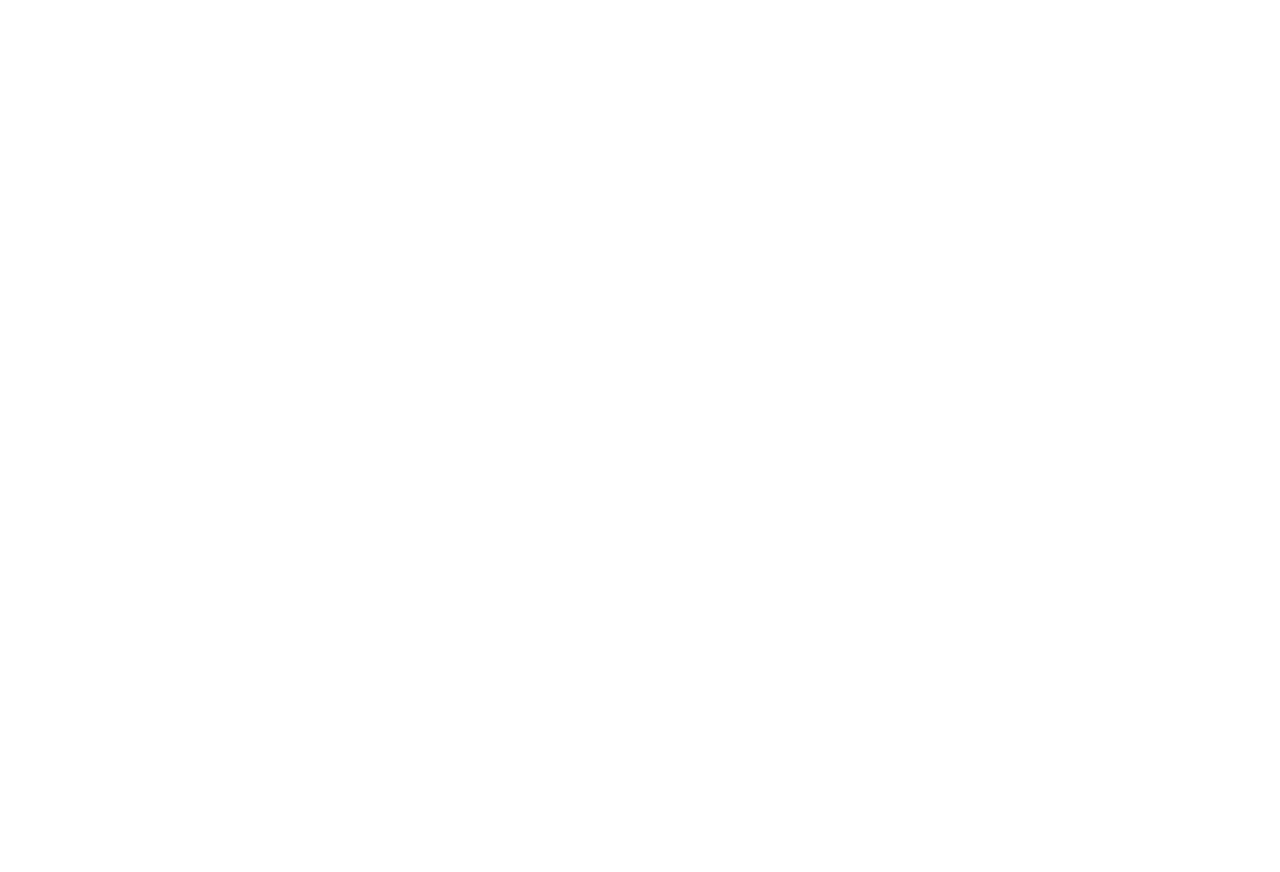
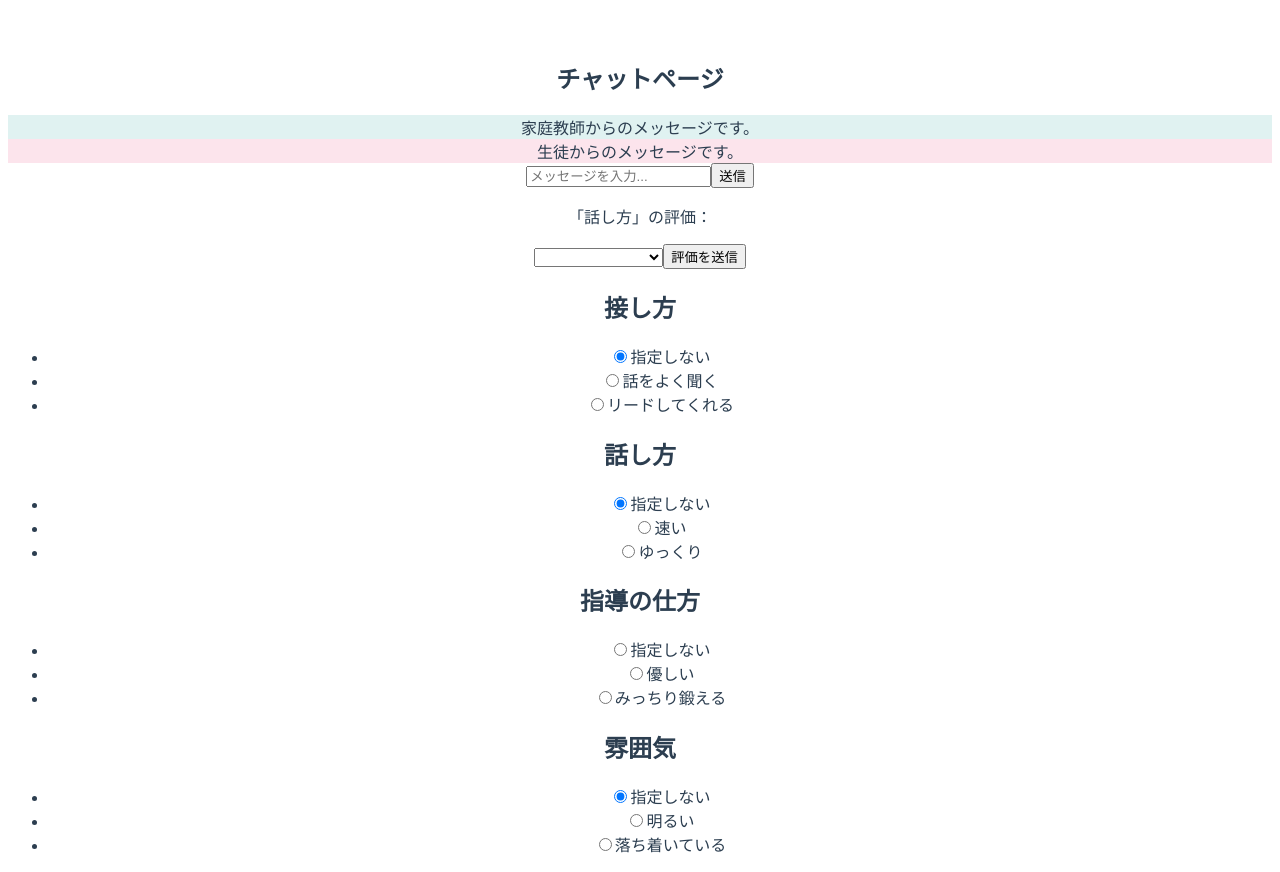
Before and after one commit to tkming0916/docomo-hack-tameB-frontend, a Vue app in the folder app/: page /chat in a window 1280 px wide. Before the commit this address had no page. Before the commit the page ends 800 px from the top, so only its background shows below. Built offline with nearby package versions, Linux system fonts and the light colour scheme.

Commit message:
makeChatPage

```diff
--- /dev/null
+++ b/app/src/pages/ChatPage.vue
@@ -0,0 +1,107 @@
+<template>
+  <div id="app">
+    <router-view></router-view>
+    <h2>チャットページ</h2>
+    <div>
+      <div v-for="(message, index) in messages" :key="index" :class="[message.from]">
+        {{ message.text }}
+      </div>
+    </div>
+    <!-- 新規メッセージ送信 -->
+    <div>
+      <input type="text" v-model="newMessage" placeholder="メッセージを入力...">
+      <button @click="sendMessage">送信</button>
+    </div>
+
+    <!-- 5段階星評価 -->
+    <!-- 評価 -->
+    <div>
+      <p>「話し方」の評価：</p>
+      <select v-model="speechRating">
+        <option value="A">よく聞いてくれる</option>
+        <option value="B">リードしている</option>
+      </select>
+      <button @click="submitRating('話し方')">評価を送信</button>
+    </div>
+
+    <!-- 評価パターン2 -->
+    <h2>接し方</h2>
+    <ul>
+        <li><input type="radio" value="" name="_sft_c_woi[]" checked><label>指定しない</label></li>
+        <li><input type="radio" value="listen" name="_sft_c_woi[]"><label>話をよく聞く</label></li>
+        <li><input type="radio" value="lead" name="_sft_c_woi[]"><label>リードしてくれる</label></li>
+    </ul>
+
+    <h2>話し方</h2>
+    <ul>
+        <li><input type="radio" value="" name="_sft_c_wos[]" checked><label>指定しない</label></li>
+        <li><input type="radio" value="fast" name="_sft_c_wos[]"><label>速い</label></li>
+        <li><input type="radio" value="slowly" name="_sft_c_wos[]"><label>ゆっくり</label></li>
+    </ul>
+
+    <h2>指導の仕方</h2>
+    <ul>
+        <li><input type="radio" value="" name="_sft_c_woc[]" checked><label>指定しない</label></li>
+        <li><input type="radio" value="kind" name="_sft_c_woc[]"><label>優しい</label></li>
+        <li><input type="radio" value="train" name="_sft_c_woc[]"><label>みっちり鍛える</label></li>
+    </ul>
+
+    <h2>雰囲気</h2>
+    <ul>
+      <li><input type="radio" value="" name="_sft_c_woc[]" checked><label>指定しない</label></li>
+      <li><input type="radio" value="bright" name="_sft_c_woc[]"><label>明るい</label></li>
+      <li><input type="radio" value="calm" name="_sft_c_woc[]"><label>落ち着いている</label></li>
+    </ul>
+
+  </div>
+</template>
+
+<script>
+
+export default {
+  name: "App",
+  data: function() {
+    return {
+      messages: [
+        { from: 'teacher', text: '家庭教師からのメッセージです。' },
+        { from: 'student', text: '生徒からのメッセージです。' },
+      ],
+      newMessage: '',
+    }
+  },
+  methods: {
+    sendMessage() {
+      if (this.newMessage.trim() !== '') {
+        this.messages.push({ from: 'student', text: this.newMessage });
+        this.newMessage = '';
+      }
+    },
+    submitRating() {
+      if (this.selectedRating !== null) {
+        // レーティングを送信する処理をここに追加
+        console.log('Selected rating:', this.selectedRating);
+      }
+    }
+  },
+};
+</script>
+
+<style>
+#app {
+  font-family: Avenir, Helvetica, Arial, sans-serif;
+  -webkit-font-smoothing: antialiased;
+  -moz-osx-font-smoothing: grayscale;
+  text-align: center;
+  color: #2c3e50;
+  margin-top: 60px;
+}
+
+.teacher {
+  background-color: #e0f2f1;
+}
+
+.student {
+  background-color: #fce4ec;
+}
+
+</style>
--- a/app/src/router/index.js
+++ b/app/src/router/index.js
@@ -1,6 +1,7 @@
 import { createRouter, createWebHistory } from "vue-router";
 import HomePage from "../pages/HomePage.vue";
 import StudentRequest from "../pages/StudentRequest.vue";
+import ChatPage from "../pages/ChatPage.vue";
 
 const routes = [
   {
@@ -13,6 +14,11 @@
     name: "StudentRequest",
     component: StudentRequest,
   },
+  {
+    path: "/chat",
+    name: "ChatPage",
+    component: ChatPage,
+  },
   // 他のルートを追加できます
 ];
 
```
